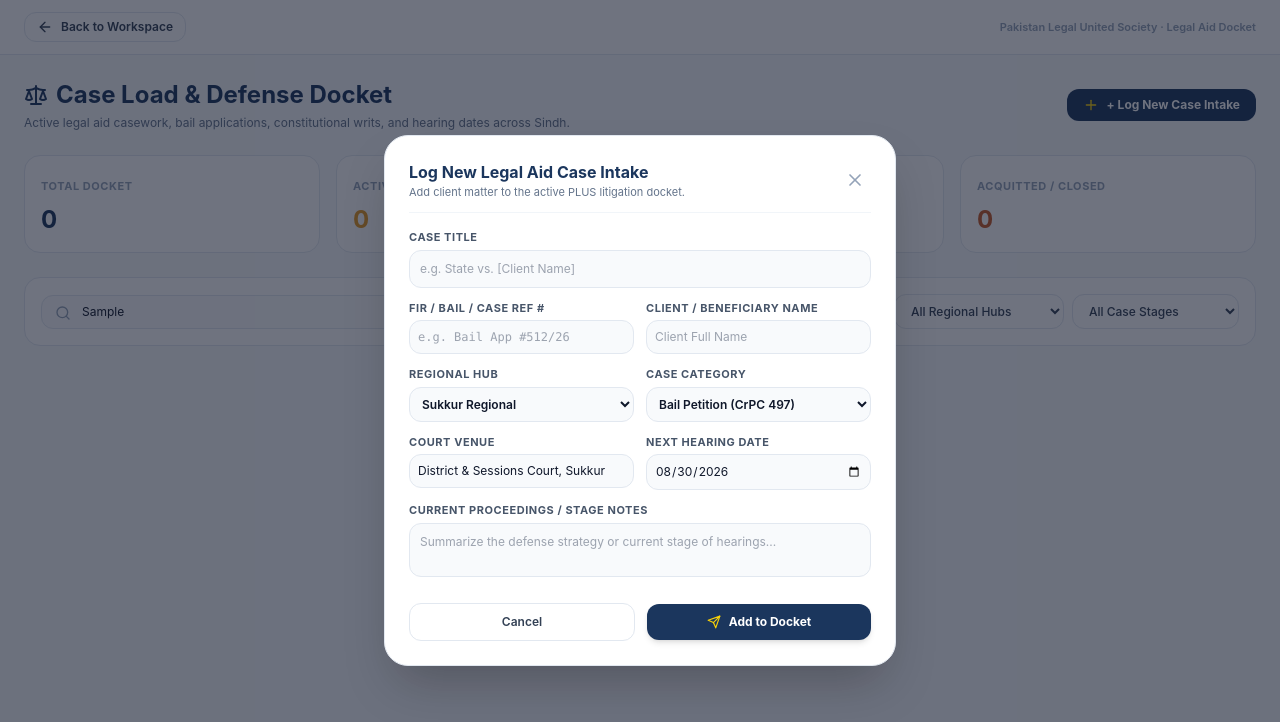
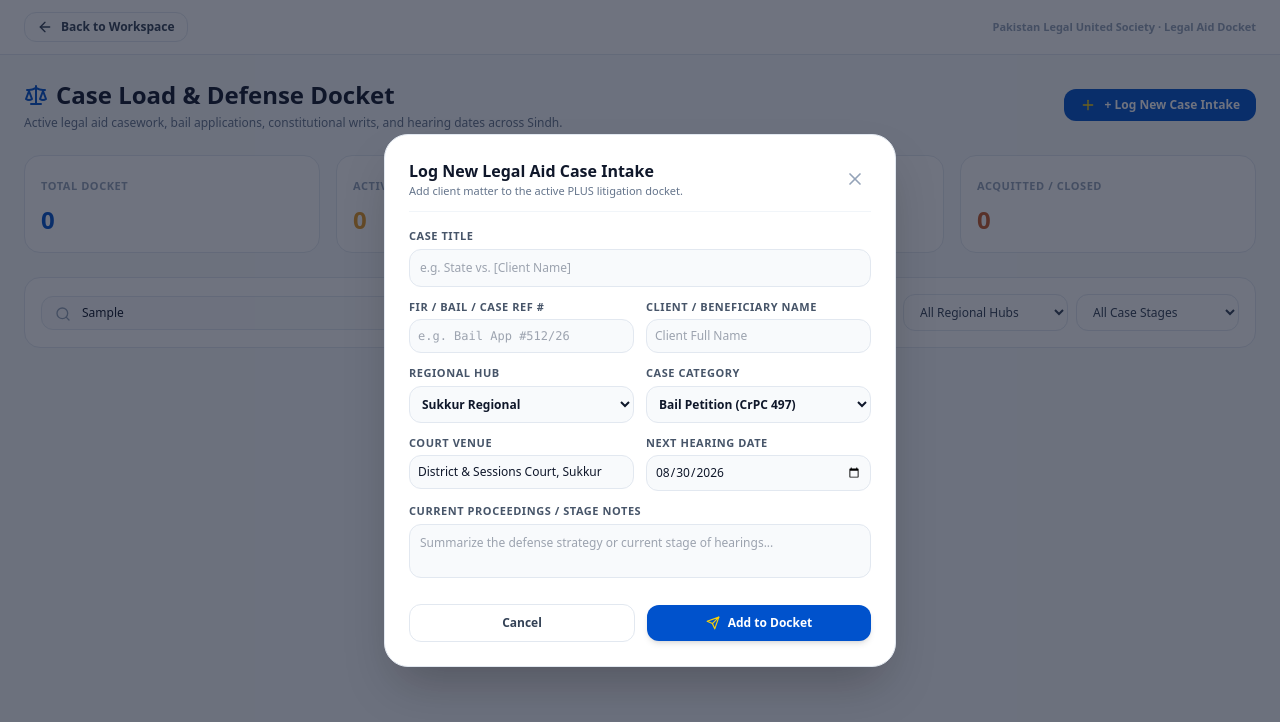
Before and after one commit to PlusData777/plus-operations-portal, a Next.js app: page /cases in a window 1280 px wide. Both pictures are taken after typing "Sample" into the empty fields and a click on the button "+ Log New Case Intake". Shown: the top 722 px of the page. Built offline with nearby package versions, Linux system fonts and the light colour scheme.

Commit message:
Update page.tsx

```diff
--- a/app/cases/page.tsx
+++ b/app/cases/page.tsx
@@ -3,23 +3,13 @@
 import { useEffect, useMemo, useState } from "react";
 import Link from "next/link";
 import {
-  AlertCircle,
   ArrowLeft,
-  Briefcase,
-  Building2,
   Calendar,
-  CheckCircle2,
-  Clock,
-  Download,
   Filter,
-  Gavel,
   Plus,
-  RefreshCw,
   Scale,
   Search,
   Send,
-  UserCheck,
-  Users,
   X,
 } from "lucide-react";
 
@@ -91,7 +81,6 @@ export default function CaseLoadPage() {
   } | null>(null);
 
   const [cases, setCases] = useState<LegalCase[]>(INITIAL_CASES);
-  const [loading, setLoading] = useState(false);
   const [searchQuery, setSearchQuery] = useState("");
   const [selectedHub, setSelectedHub] = useState("ALL");
   const [selectedStatus, setSelectedStatus] = useState("ALL");
@@ -135,7 +124,6 @@ export default function CaseLoadPage() {
     );
   }, [currentUser]);
 
-  // Advocates see their assigned cases; Admins see the total institutional docket
   const visibleCases = useMemo(() => {
     if (!currentUser) return [];
     let list = isAdminOrExec
@@ -163,7 +151,6 @@ export default function CaseLoadPage() {
     return list;
   }, [cases, currentUser, isAdminOrExec, selectedHub, selectedStatus, searchQuery]);
 
-  // Metric Computations
   const stats = useMemo(() => {
     const total = visibleCases.length;
     const bailsGranted = visibleCases.filter((c) => c.status === "Bail Granted").length;
@@ -204,13 +191,13 @@ export default function CaseLoadPage() {
   };
 
   return (
-    <div className="min-h-screen bg-[#f8fafc] pb-16">
+    <div className="min-h-screen bg-slate-50 pb-16 font-sans">
       {/* Top Header */}
       <div className="sticky top-0 z-30 border-b border-slate-200 bg-white/90 backdrop-blur-md">
         <div className="container mx-auto flex max-w-7xl items-center justify-between px-4 py-3 sm:px-6">
           <Link
             href="/"
-            className="inline-flex items-center gap-2 rounded-xl border border-slate-200 bg-white px-3 py-1.5 text-xs font-semibold text-slate-700 shadow-2xs transition hover:bg-slate-50 hover:text-[#1b365d]"
+            className="inline-flex items-center gap-2 rounded-xl border border-slate-200 bg-white px-3 py-1.5 text-xs font-semibold text-slate-700 shadow-2xs transition hover:bg-slate-50 hover:text-[#0052CC]"
           >
             <ArrowLeft className="h-4 w-4" />
             <span>Back to Workspace</span>
@@ -226,8 +213,8 @@ export default function CaseLoadPage() {
         <div className="flex flex-col gap-4 sm:flex-row sm:items-center sm:justify-between">
           <div>
             <div className="flex items-center gap-2">
-              <Scale className="h-6 w-6 text-[#1b365d]" />
-              <h1 className="text-2xl font-bold text-[#1b365d]">Case Load & Defense Docket</h1>
+              <Scale className="h-6 w-6 text-[#0052CC]" />
+              <h1 className="text-2xl font-bold text-slate-900">Case Load & Defense Docket</h1>
             </div>
             <p className="mt-1 text-xs text-slate-500">
               Active legal aid casework, bail applications, constitutional writs, and hearing dates across Sindh.
@@ -236,7 +223,7 @@ export default function CaseLoadPage() {
 
           <button
             onClick={() => setIsModalOpen(true)}
-            className="inline-flex items-center gap-2 rounded-xl bg-[#1b365d] px-4 py-2 text-xs font-bold text-white shadow-xs transition hover:bg-[#122440] cursor-pointer"
+            className="inline-flex items-center gap-2 rounded-xl bg-[#0052CC] px-4 py-2 text-xs font-bold text-white shadow-xs transition hover:bg-[#003d99] cursor-pointer"
           >
             <Plus className="h-4 w-4 text-[#fad207]" />
             <span>+ Log New Case Intake</span>
@@ -247,7 +234,7 @@ export default function CaseLoadPage() {
         <div className="grid grid-cols-2 gap-4 sm:grid-cols-4">
           <div className="rounded-2xl border border-slate-200 bg-white p-4 shadow-xs">
             <span className="text-[11px] font-bold uppercase tracking-wider text-slate-400">Total Docket</span>
-            <p className="mt-2 text-2xl font-bold text-[#1b365d]">{stats.total}</p>
+            <p className="mt-2 text-2xl font-bold text-[#0052CC]">{stats.total}</p>
           </div>
           <div className="rounded-2xl border border-slate-200 bg-white p-4 shadow-xs">
             <span className="text-[11px] font-bold uppercase tracking-wider text-slate-400">Active / In Trial</span>
@@ -272,7 +259,7 @@ export default function CaseLoadPage() {
               placeholder="Search by case title, FIR/Bail number, court, or client name..."
               value={searchQuery}
               onChange={(e) => setSearchQuery(e.target.value)}
-              className="w-full rounded-xl border border-slate-200 bg-slate-50/50 py-2 pl-10 pr-4 text-xs focus:border-[#1b365d] focus:bg-white focus:outline-hidden"
+              className="w-full rounded-xl border border-slate-200 bg-slate-50/50 py-2 pl-10 pr-4 text-xs focus:border-[#0052CC] focus:bg-white focus:outline-hidden"
             />
           </div>
 
@@ -280,7 +267,7 @@ export default function CaseLoadPage() {
             <select
               value={selectedHub}
               onChange={(e) => setSelectedHub(e.target.value)}
-              className="rounded-xl border border-slate-200 bg-white px-3 py-2 text-xs font-medium text-slate-700 focus:border-[#1b365d] focus:outline-hidden"
+              className="rounded-xl border border-slate-200 bg-white px-3 py-2 text-xs font-medium text-slate-700 focus:border-[#0052CC] focus:outline-hidden"
             >
               <option value="ALL">All Regional Hubs</option>
               <option value="Karachi">Karachi (Head Office)</option>
@@ -291,7 +278,7 @@ export default function CaseLoadPage() {
             <select
               value={selectedStatus}
               onChange={(e) => setSelectedStatus(e.target.value)}
-              className="rounded-xl border border-slate-200 bg-white px-3 py-2 text-xs font-medium text-slate-700 focus:border-[#1b365d] focus:outline-hidden"
+              className="rounded-xl border border-slate-200 bg-white px-3 py-2 text-xs font-medium text-slate-700 focus:border-[#0052CC] focus:outline-hidden"
             >
               <option value="ALL">All Case Stages</option>
               <option value="Under Trial">Under Trial</option>
@@ -307,13 +294,13 @@ export default function CaseLoadPage() {
           {visibleCases.map((item) => (
             <div
               key={item.id}
-              className="rounded-2xl border border-slate-200 bg-white p-5 shadow-xs space-y-3 transition hover:border-[#1b365d]"
+              className="rounded-2xl border border-slate-200 bg-white p-5 shadow-xs space-y-3 transition hover:border-[#0052CC]"
             >
               <div className="flex items-start justify-between gap-2">
                 <div>
                   <div className="flex items-center gap-2">
-                    <span className="font-mono text-xs font-bold text-[#1b365d]">{item.id}</span>
-                    <span className="rounded-md bg-[#1b365d]/10 px-2 py-0.5 text-[10px] font-bold text-[#1b365d]">
+                    <span className="font-mono text-xs font-bold text-[#0052CC]">{item.id}</span>
+                    <span className="rounded-md bg-[#0052CC]/10 px-2 py-0.5 text-[10px] font-bold text-[#0052CC]">
                       {item.caseCategory}
                     </span>
                     <span className="rounded-md bg-slate-100 px-2 py-0.5 text-[10px] font-semibold text-slate-600">
@@ -330,7 +317,7 @@ export default function CaseLoadPage() {
                       ? "bg-emerald-50 text-emerald-700 border border-emerald-200"
                       : item.status === "Under Trial"
                       ? "bg-amber-50 text-amber-700 border border-amber-200"
-                      : "bg-blue-50 text-[#1b365d] border border-blue-200"
+                      : "bg-blue-50 text-[#0052CC] border border-blue-200"
                   }`}
                 >
                   {item.status}
@@ -348,7 +335,7 @@ export default function CaseLoadPage() {
                 </div>
               </div>
 
-              <div className="rounded-xl bg-[#f8fafc] p-3 border border-slate-100 text-xs text-slate-600">
+              <div className="rounded-xl bg-slate-50 p-3 border border-slate-100 text-xs text-slate-600">
                 <span className="text-[10px] font-bold uppercase text-slate-400 block mb-0.5">Proceedings Summary</span>
                 {item.stageNotes}
               </div>
@@ -358,7 +345,7 @@ export default function CaseLoadPage() {
                   <Calendar className="h-3.5 w-3.5 text-[#c65a28]" />
                   <span>Next Hearing: <strong className="text-slate-800">{item.nextHearingDate}</strong></span>
                 </div>
-                <span className="text-[11px] text-[#1b365d]">Client: {item.clientName}</span>
+                <span className="text-[11px] text-[#0052CC]">Client: {item.clientName}</span>
               </div>
             </div>
           ))}
@@ -371,7 +358,7 @@ export default function CaseLoadPage() {
           <div className="w-full max-w-lg rounded-3xl border border-slate-200 bg-white p-6 shadow-2xl space-y-4">
             <div className="flex items-center justify-between border-b border-slate-100 pb-3">
               <div>
-                <h3 className="text-base font-bold text-[#1b365d]">Log New Legal Aid Case Intake</h3>
+                <h3 className="text-base font-bold text-slate-900">Log New Legal Aid Case Intake</h3>
                 <p className="text-[11px] text-slate-500">Add client matter to the active PLUS litigation docket.</p>
               </div>
               <button
@@ -393,7 +380,7 @@ export default function CaseLoadPage() {
                   placeholder="e.g. State vs. [Client Name]"
                   value={formTitle}
                   onChange={(e) => setFormTitle(e.target.value)}
-                  className="w-full rounded-xl border border-slate-200 bg-slate-50 p-2.5 text-xs focus:border-[#1b365d] focus:bg-white focus:outline-hidden"
+                  className="w-full rounded-xl border border-slate-200 bg-slate-50 p-2.5 text-xs focus:border-[#0052CC] focus:bg-white focus:outline-hidden"
                 />
               </div>
 
@@ -407,7 +394,7 @@ export default function CaseLoadPage() {
                     placeholder="e.g. Bail App #512/26"
                     value={formNumber}
                     onChange={(e) => setFormNumber(e.target.value)}
-                    className="w-full rounded-xl border border-slate-200 bg-slate-50 p-2 text-xs focus:border-[#1b365d] focus:bg-white focus:outline-hidden font-mono"
+                    className="w-full rounded-xl border border-slate-200 bg-slate-50 p-2 text-xs focus:border-[#0052CC] focus:bg-white focus:outline-hidden font-mono"
                   />
                 </div>
                 <div>
@@ -420,7 +407,7 @@ export default function CaseLoadPage() {
                     placeholder="Client Full Name"
                     value={formClient}
                     onChange={(e) => setFormClient(e.target.value)}
-                    className="w-full rounded-xl border border-slate-200 bg-slate-50 p-2 text-xs focus:border-[#1b365d] focus:bg-white focus:outline-hidden"
+                    className="w-full rounded-xl border border-slate-200 bg-slate-50 p-2 text-xs focus:border-[#0052CC] focus:bg-white focus:outline-hidden"
                   />
                 </div>
               </div>
@@ -433,7 +420,7 @@ export default function CaseLoadPage() {
                   <select
                     value={formHub}
                     onChange={(e) => setFormHub(e.target.value as any)}
-                    className="w-full rounded-xl border border-slate-200 bg-slate-50 p-2 text-xs font-semibold focus:border-[#1b365d] focus:bg-white focus:outline-hidden"
+                    className="w-full rounded-xl border border-slate-200 bg-slate-50 p-2 text-xs font-semibold focus:border-[#0052CC] focus:bg-white focus:outline-hidden"
                   >
                     <option value="Sukkur">Sukkur Regional</option>
                     <option value="Hyderabad">Hyderabad Regional</option>
@@ -447,7 +434,7 @@ export default function CaseLoadPage() {
                   <select
                     value={formCategory}
                     onChange={(e) => setFormCategory(e.target.value as any)}
-                    className="w-full rounded-xl border border-slate-200 bg-slate-50 p-2 text-xs font-semibold focus:border-[#1b365d] focus:bg-white focus:outline-hidden"
+                    className="w-full rounded-xl border border-slate-200 bg-slate-50 p-2 text-xs font-semibold focus:border-[#0052CC] focus:bg-white focus:outline-hidden"
                   >
                     <option value="Bail Petition">Bail Petition (CrPC 497)</option>
                     <option value="Human Rights Writ">Human Rights / Constitutional Writ</option>
@@ -467,7 +454,7 @@ export default function CaseLoadPage() {
                     required
                     value={formCourt}
                     onChange={(e) => setFormCourt(e.target.value)}
-                    className="w-full rounded-xl border border-slate-200 bg-slate-50 p-2 text-xs focus:border-[#1b365d] focus:bg-white focus:outline-hidden"
+                    className="w-full rounded-xl border border-slate-200 bg-slate-50 p-2 text-xs focus:border-[#0052CC] focus:bg-white focus:outline-hidden"
                   />
                 </div>
                 <div>
@@ -479,7 +466,7 @@ export default function CaseLoadPage() {
                     required
                     value={formHearingDate}
                     onChange={(e) => setFormHearingDate(e.target.value)}
-                    className="w-full rounded-xl border border-slate-200 bg-slate-50 p-2 text-xs focus:border-[#1b365d] focus:bg-white focus:outline-hidden"
+                    className="w-full rounded-xl border border-slate-200 bg-slate-50 p-2 text-xs focus:border-[#0052CC] focus:bg-white focus:outline-hidden"
                   />
                 </div>
               </div>
@@ -494,7 +481,7 @@ export default function CaseLoadPage() {
                   placeholder="Summarize the defense strategy or current stage of hearings..."
                   value={formNotes}
                   onChange={(e) => setFormNotes(e.target.value)}
-                  className="w-full rounded-xl border border-slate-200 bg-slate-50 p-2.5 text-xs focus:border-[#1b365d] focus:bg-white focus:outline-hidden resize-none"
+                  className="w-full rounded-xl border border-slate-200 bg-slate-50 p-2.5 text-xs focus:border-[#0052CC] focus:bg-white focus:outline-hidden resize-none"
                 />
               </div>
 
@@ -509,7 +496,7 @@ export default function CaseLoadPage() {
                 <button
                   type="submit"
                   disabled={submitting}
-                  className="flex-1 inline-flex items-center justify-center gap-2 rounded-xl bg-[#1b365d] py-2.5 text-xs font-bold text-white shadow-md transition hover:bg-[#122440] disabled:opacity-50 cursor-pointer"
+                  className="flex-1 inline-flex items-center justify-center gap-2 rounded-xl bg-[#0052CC] py-2.5 text-xs font-bold text-white shadow-md transition hover:bg-[#003d99] disabled:opacity-50 cursor-pointer"
                 >
                   <Send className="h-3.5 w-3.5 text-[#fad207]" />
                   <span>{submitting ? "Saving..." : "Add to Docket"}</span>
```
